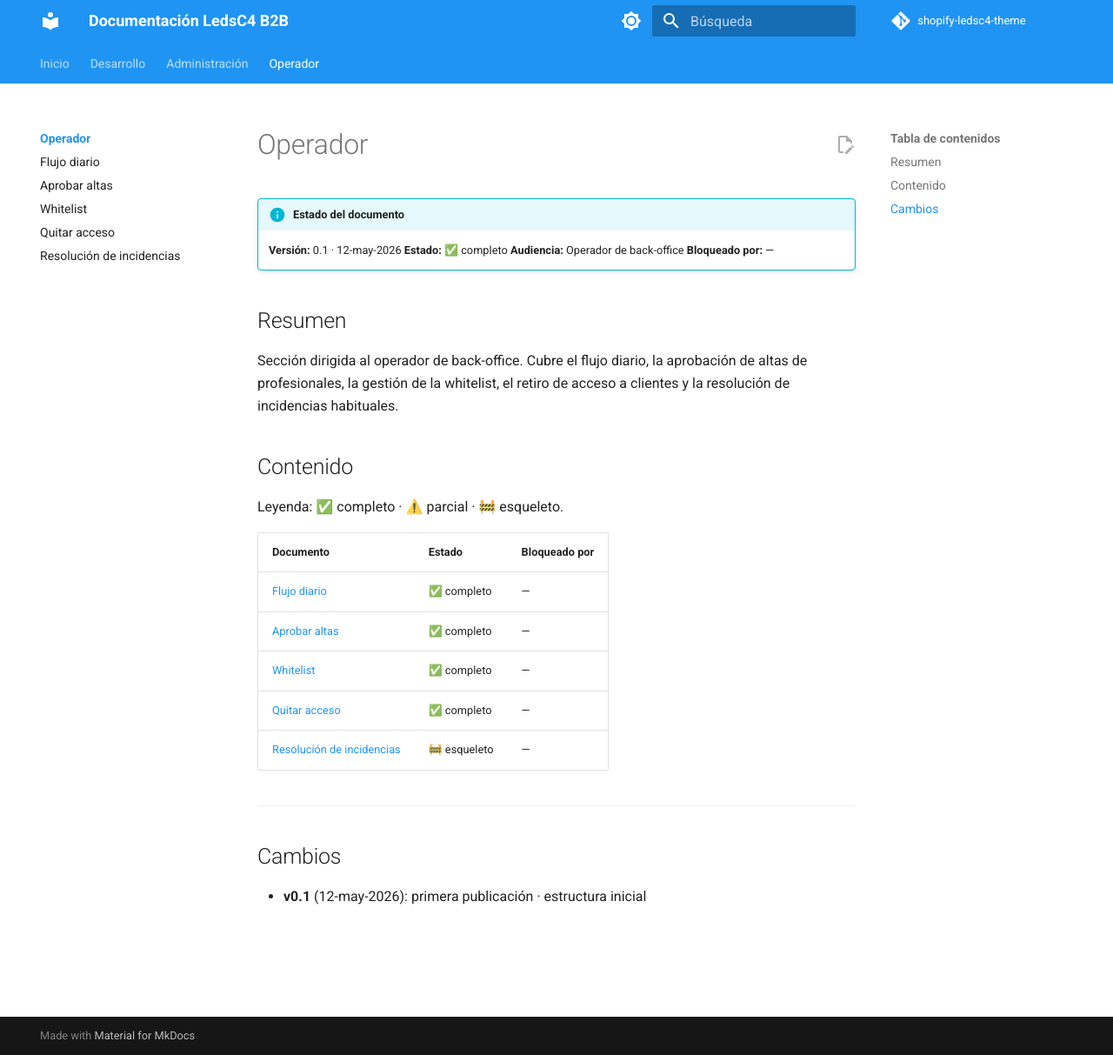
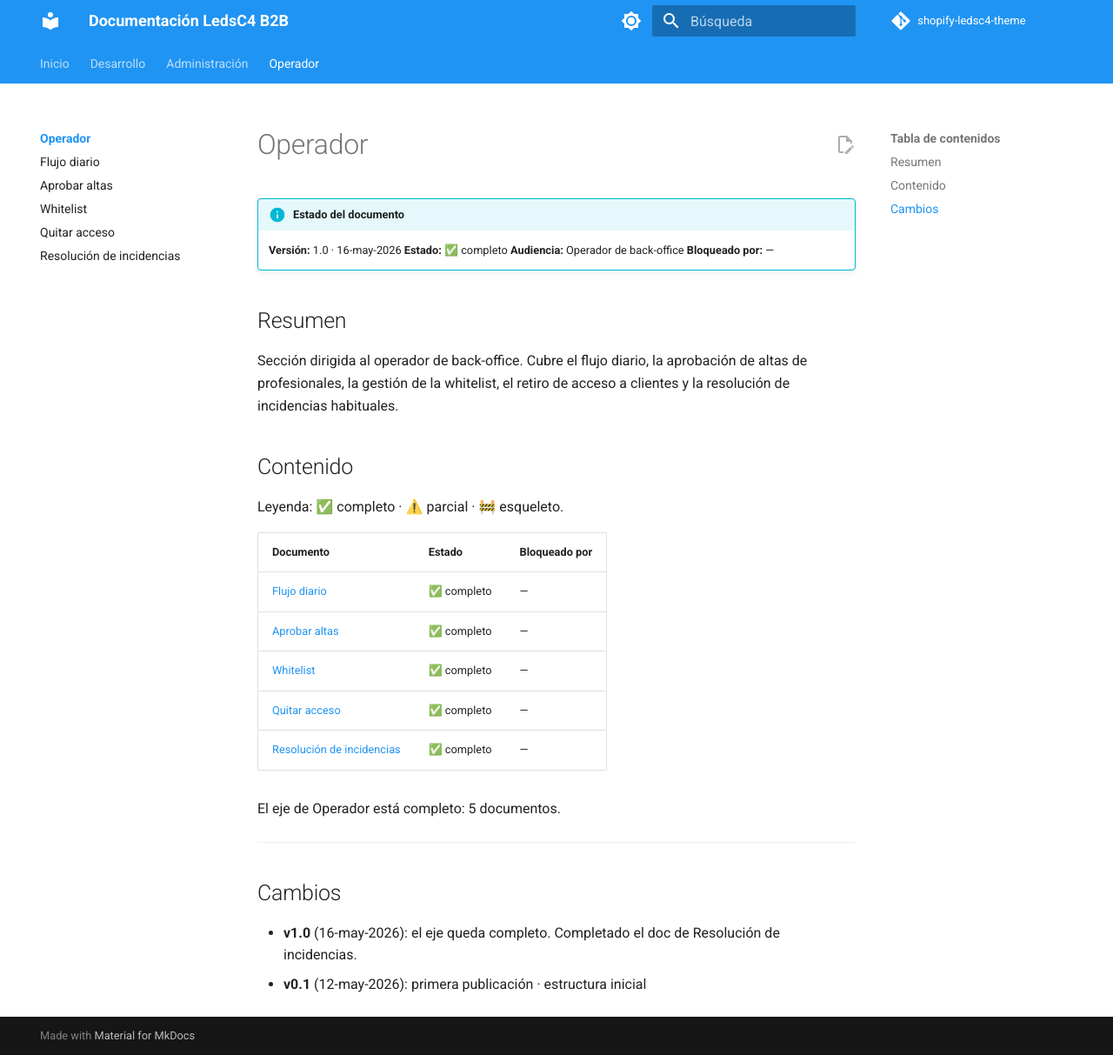
Before and after one commit to danielpenamad/shopify-ledsc4-theme, an MkDocs documentation site: the page built from docs/operador/index.md, in a window 1280 px wide and 1213 px high. Shown: the whole window at 87% size. Built offline with MkDocs 1.6.1 and Material for MkDocs 9.7.7, drawn with Linux system fonts in a browser that asks for light colours; comment, search, counter and statistics services are not loaded.

Commit message:
docs(operador): índice a v1.0 — eje completo
El doc 04-resolucion-incidencias se ha completado en este PR. Con
ello el eje Operador queda completo (5 docs). Indice a v1.0.

```diff
--- a/docs/operador/index.md
+++ b/docs/operador/index.md
@@ -1,7 +1,7 @@
 # Operador
 
 !!! info "Estado del documento"
-    **Versión:** 0.1 · 12-may-2026
+    **Versión:** 1.0 · 16-may-2026
     **Estado:** ✅ completo
     **Audiencia:** Operador de back-office
     **Bloqueado por:** —
@@ -20,10 +20,13 @@ Leyenda: ✅ completo · ⚠️ parcial · 🚧 esqueleto.
 | [Aprobar altas](01-aprobar-altas.md) | ✅ completo | — |
 | [Whitelist](02-gestionar-whitelist.md) | ✅ completo | — |
 | [Quitar acceso](03-quitar-acceso.md) | ✅ completo | — |
-| [Resolución de incidencias](04-resolucion-incidencias.md) | 🚧 esqueleto | — |
+| [Resolución de incidencias](04-resolucion-incidencias.md) | ✅ completo | — |
+
+El eje de Operador está completo: 5 documentos.
 
 ---
 
 ## Cambios
 
+- **v1.0** (16-may-2026): el eje queda completo. Completado el doc de Resolución de incidencias.
 - **v0.1** (12-may-2026): primera publicación · estructura inicial
```
